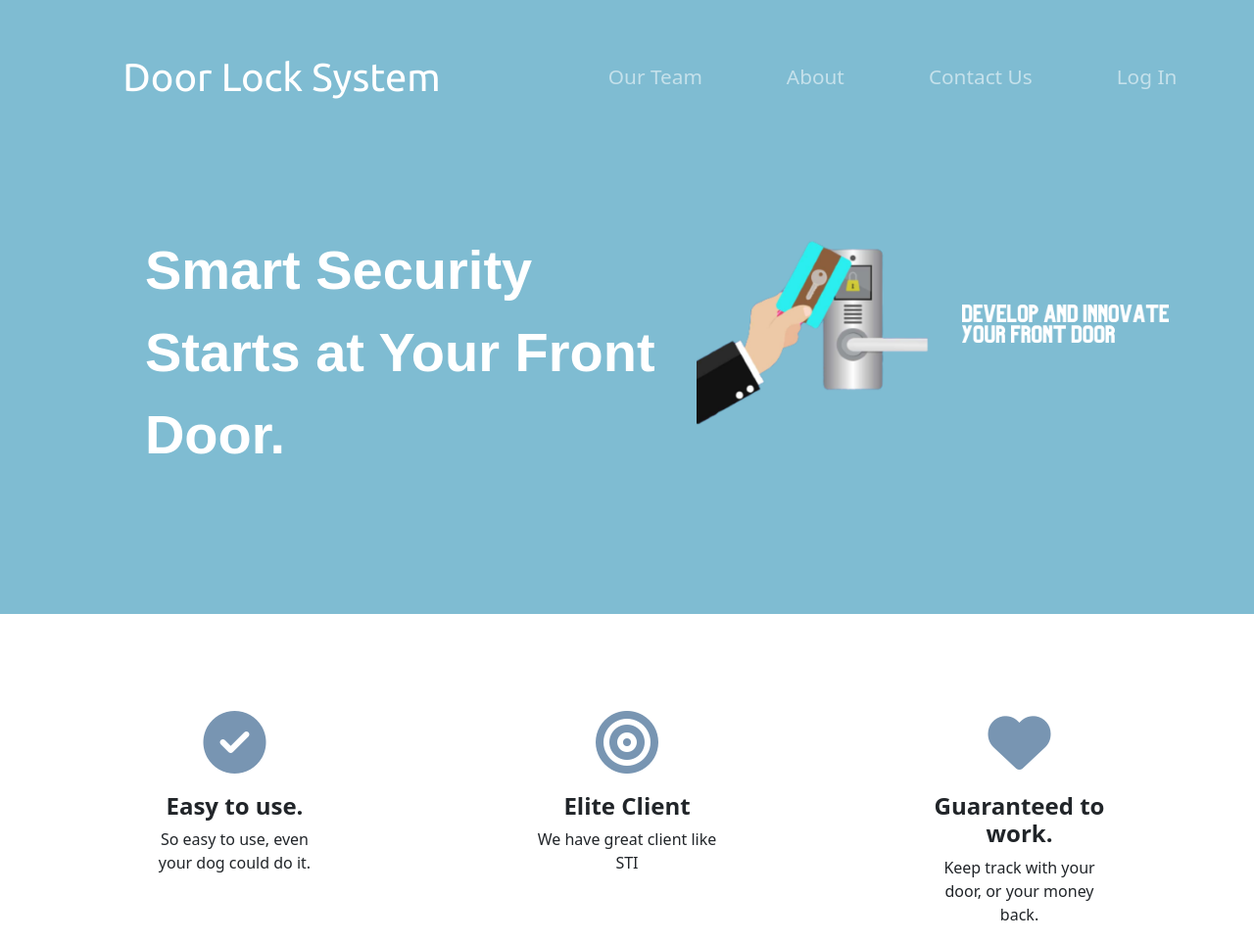
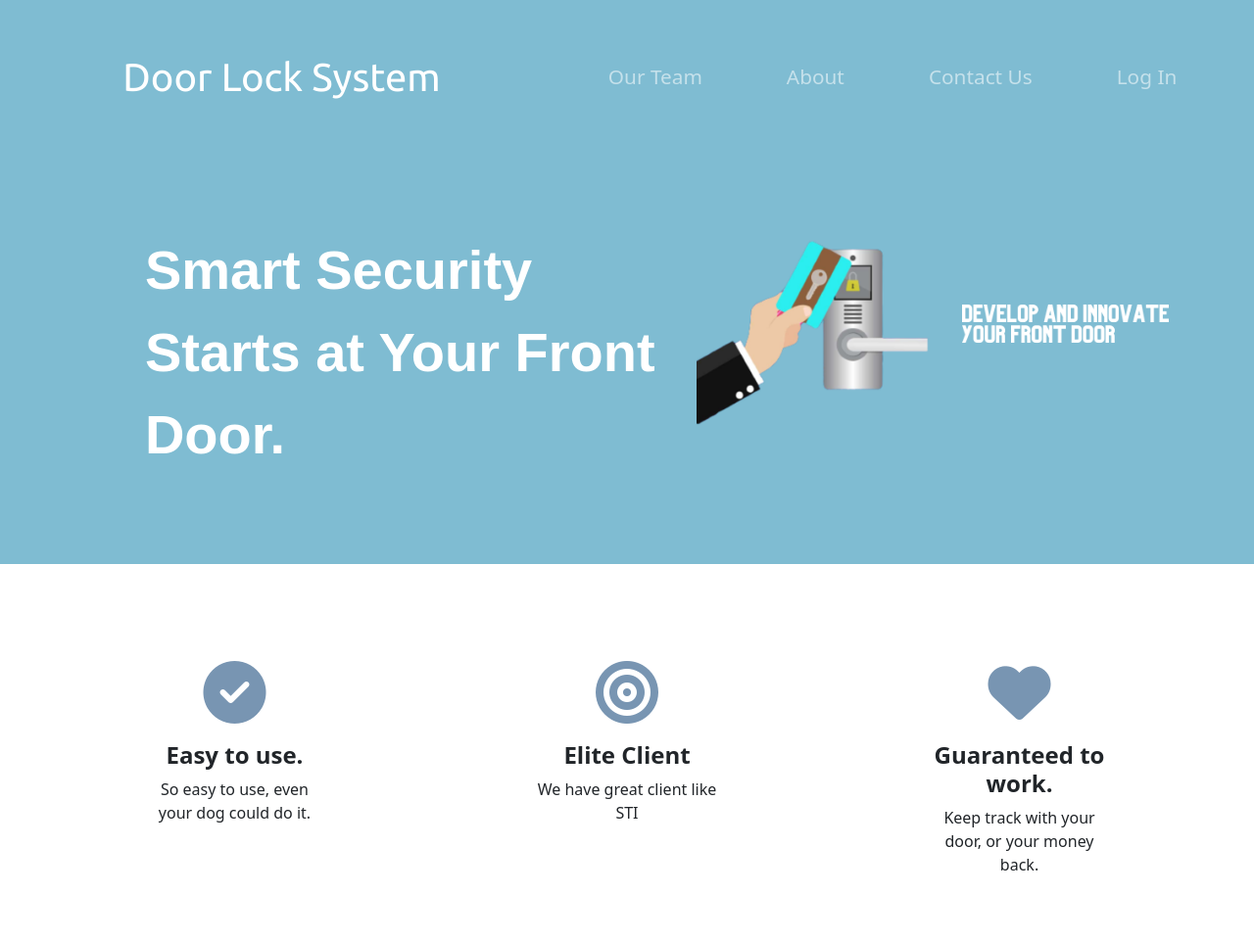
Before and after one commit to lienarddz/doorlock, a plain HTML site: page index.html in a window 1280 px wide. Shown: the top 962 px of the page at 98% size. Drawn offline with nearby package versions, Linux system fonts and the light colour scheme.

Commit message:
Update styles.css

```diff
--- a/styles.css
+++ b/styles.css
@@ -7,7 +7,7 @@ body{
 #title{
   background-color: #7FBCD2 ;
   position: relative;
-  padding-bottom: 5%;
+  padding-bottom: 1%;
   padding-left: 7%;
 }
 .title-img{
```
